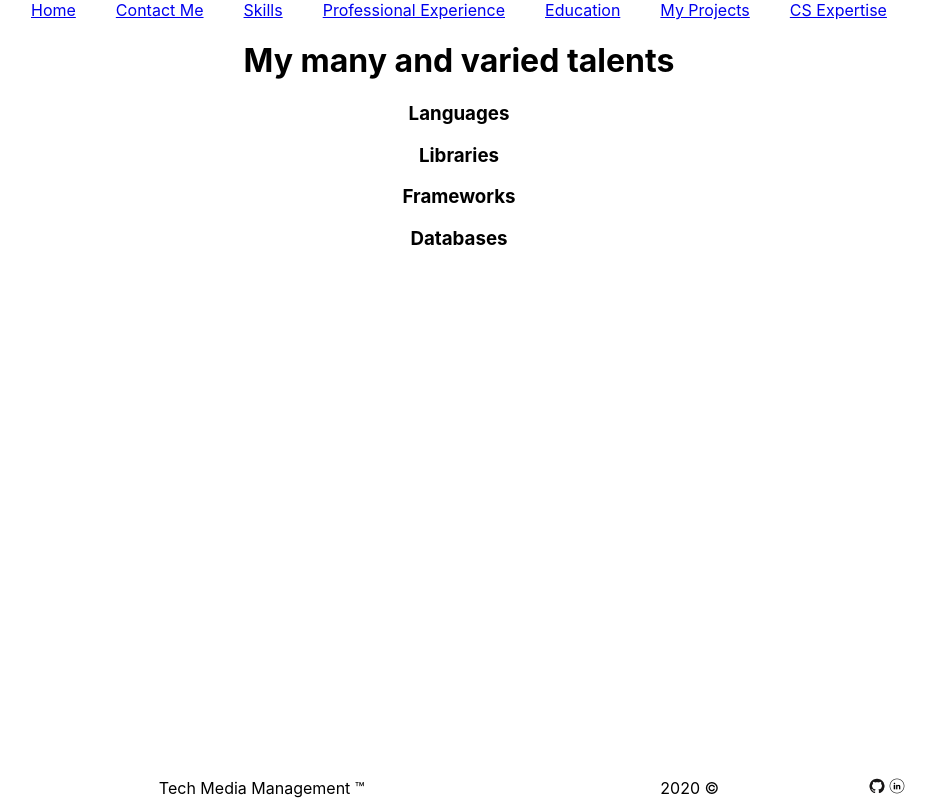
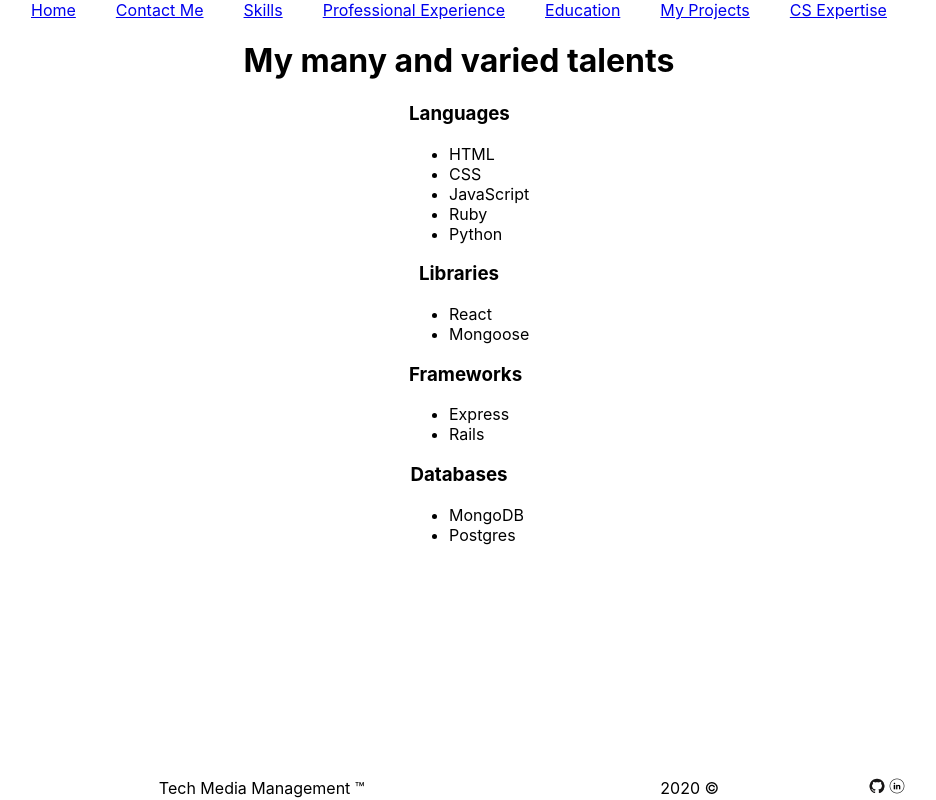
Before and after one commit to MakerMacAttack/portfolio, a React (Create React App) app: page /skills in a window 1280 px wide. Shown: the whole page, without its empty margins (181-1117 px from the left). Built offline with nearby package versions, Linux system fonts and the light colour scheme.

Commit message:
add content and base styling to skills

```diff
--- a/src/screens/Skills/Skills.css
+++ b/src/screens/Skills/Skills.css
@@ -0,0 +1,9 @@
+#skillz {
+  margin-left: auto;
+  margin-right: auto;
+  width: 100px;
+}
+
+#skillz > ul {
+  text-align: left;
+}
--- a/src/screens/Skills/Skills.jsx
+++ b/src/screens/Skills/Skills.jsx
@@ -1,13 +1,35 @@
 import React from "react";
+import "./Skills.css";
 
 export default function Skills(props) {
   return (
     <div>
       <h1>My many and varied talents</h1>
-      <h3>Languages</h3>
-      <h3>Libraries</h3>
-      <h3>Frameworks</h3>
-      <h3>Databases</h3>
+      <div id="skillz">
+        <h3>Languages</h3>
+        <ul>
+          <li>HTML</li>
+          <li>CSS</li>
+          <li>JavaScript</li>
+          <li>Ruby</li>
+          <li>Python</li>
+        </ul>
+        <h3>Libraries</h3>
+        <ul>
+          <li>React</li>
+          <li>Mongoose</li>
+        </ul>
+        <h3>Frameworks</h3>
+        <ul>
+          <li>Express</li>
+          <li>Rails</li>
+        </ul>
+        <h3>Databases</h3>
+        <ul>
+          <li>MongoDB</li>
+          <li>Postgres</li>
+        </ul>
+      </div>
     </div>
   );
 }
```
Also changed, not shown: 1 other file (tests, documents, lock files or other folders).
